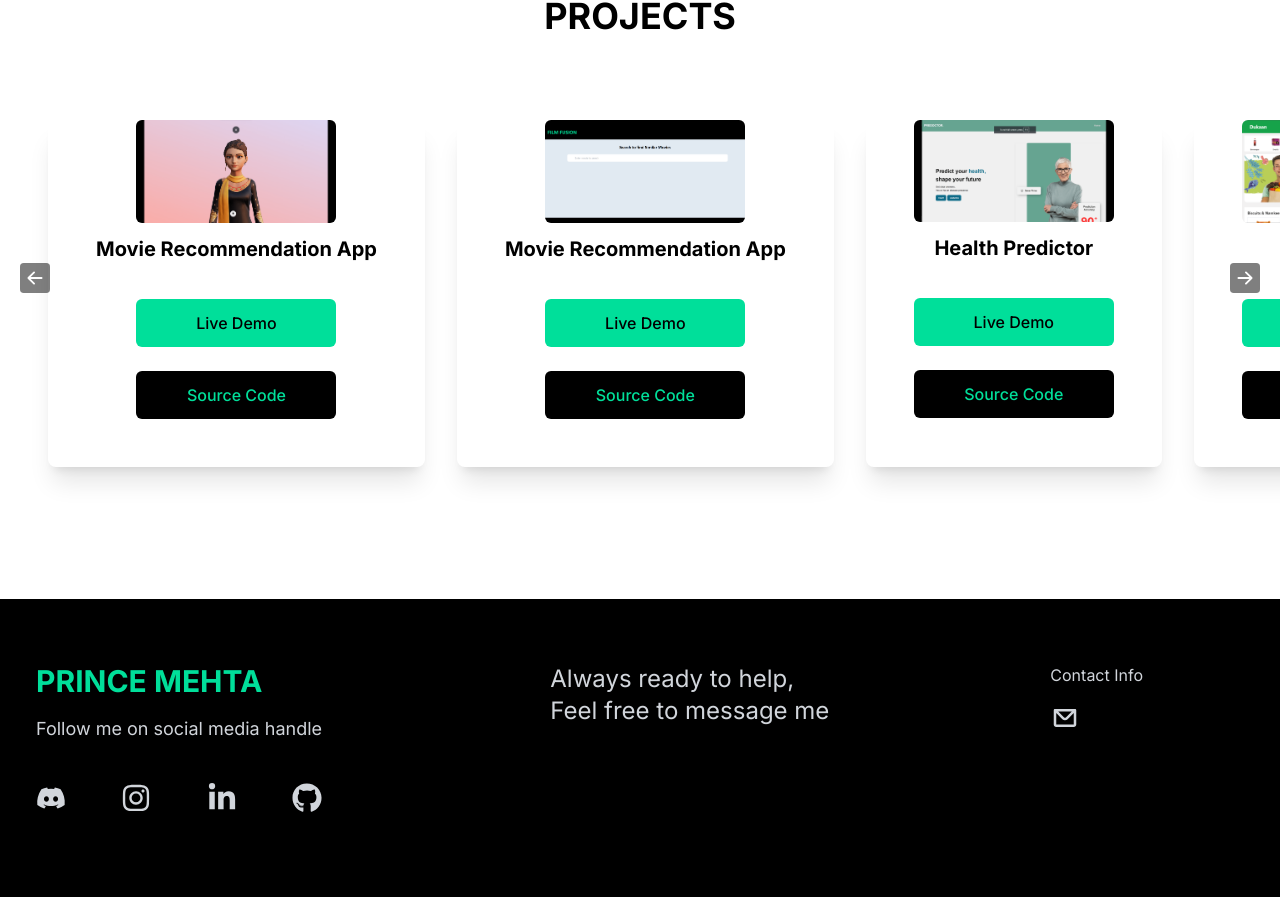
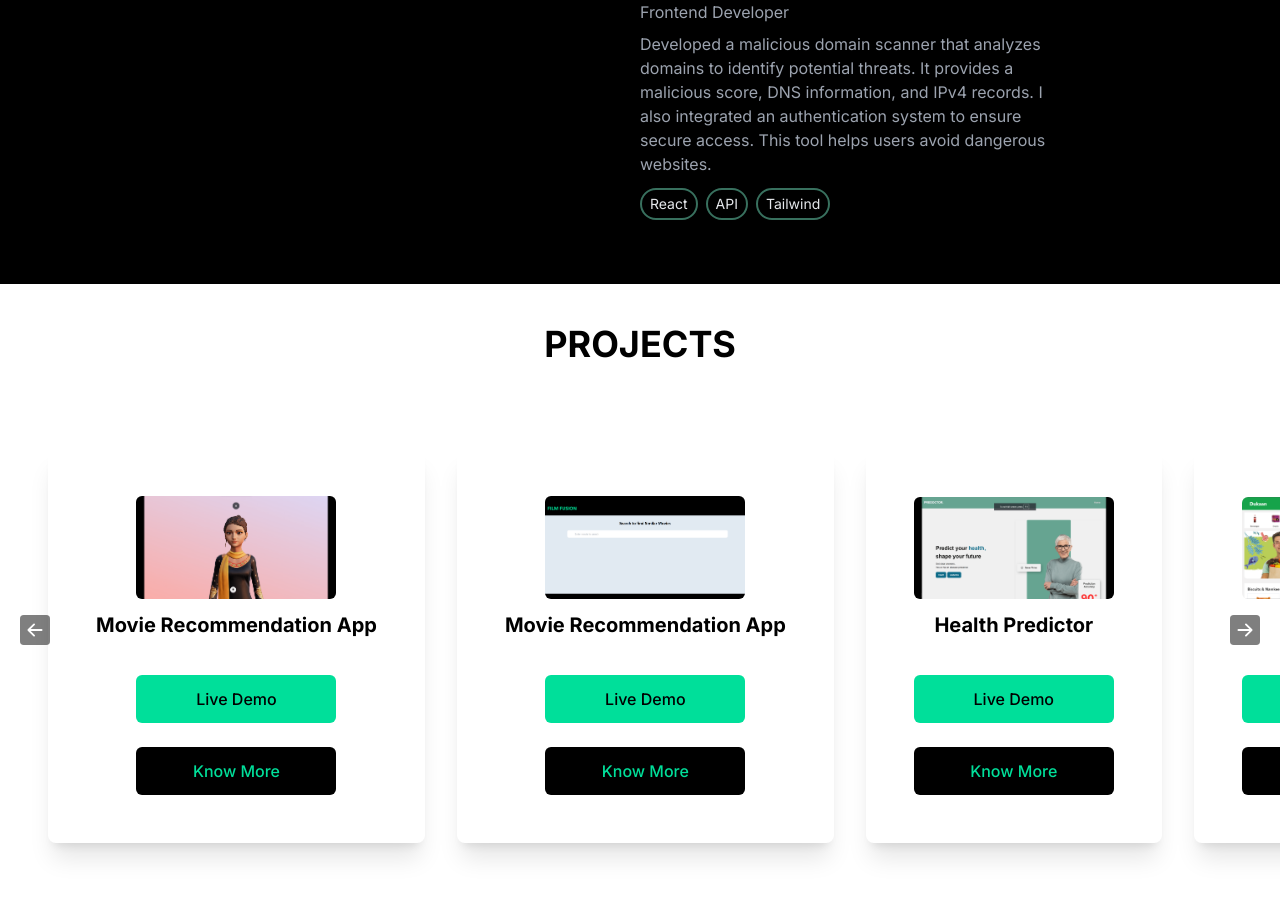
Before and after one commit to Prince-0000/portfolio_app, a Next.js app: page / in a window 1280 px wide. Shown: the part 1881-2778 px from the top of the page. Built offline with nearby package versions, Linux system fonts and the light colour scheme.

Commit message:
add functionalities

```diff
--- a/src/app/about/page.tsx
+++ /dev/null
@@ -1,8 +0,0 @@
-const About = () => {
-    return (
-        <div>
-            <h1 className="text-white">About Page</h1>
-        </div>
-    );
-}
-export default About;
--- /dev/null
+++ b/src/app/project/[title]/page.tsx
@@ -0,0 +1,74 @@
+"use client";
+import { useEffect, useState } from "react";
+const ProjectDetail = () => {
+  const [projectData, setProjectData] = useState<any>(null);
+  const [loading, setLoading] = useState<boolean>(true);
+  useEffect(() => {
+    const data = localStorage.getItem("selectedProject");
+    if (data) {
+      setProjectData(JSON.parse(data));
+    } else {
+      // Handle case where no data is found
+      console.error("No project data found");
+    }
+    setLoading(false);
+  }, []);
+  if (loading) {
+    return <p>Loading...</p>;
+  }
+  if (!projectData) {
+    return <p>No project details available</p>;
+  }
+  return (
+    <div className="p-8 text-white">
+      <div className="grid  grid-cols-1 md:grid-cols-2 gap-2 col-span-4">
+        {/* col1 */}
+        <div>
+          {" "}
+          <img
+            src={projectData.image}
+            alt={projectData.title}
+            className="w-full h-auto mb-4"
+          />
+        </div>
+        {/* col2*/}
+        <div className="flex flex-col px-2">
+          {/* row1 */}
+          <div>
+            <h1 className="text-3xl font-bold mb-4">{projectData.title}</h1>
+          </div>
+          {/* row2 */}
+          <div>
+            {" "}
+            <p className="text-xl mb-4">{projectData.description}</p>
+          </div>
+          <div className="mt-3 mb-6">
+                  {projectData.tech.map((value:string, index:number) => (
+                    <div
+                      key={index}
+                      className="text-sm mr-2 md:mt-0 sm:mb-0 mb-3 border-2 border-[#38705e] text-gray-200 px-2 py-1 inline-block rounded-full"
+                    >
+                      {value}
+                    </div>
+                  ))}
+                </div>
+          {/* row3 */}
+          <div className="flex sm:flex-row flex-col justify-start items-start">
+            <button className="bg-[#00DF9A] w-[200px] rounded-md font-medium sm:mr-3 sm:my-6 py-3 text-black">
+              <a href={projectData.liveUrl} target="_blank" rel="noreferrer">
+                {" "}
+                Live Demo
+              </a>
+            </button>
+            <button className="bg-[#00DF9A] w-[200px] rounded-md font-medium sm:ml-3 sm:my-6 my-4 py-3 p-4 text-black">
+              <a href={projectData.codeUrl} target="_blank" rel="noreferrer">
+                Source Code
+              </a>
+            </button>
+          </div>
+        </div>
+      </div>
+    </div>
+  );
+};
+export default ProjectDetail;
--- a/src/components/contact/contact.tsx
+++ b/src/components/contact/contact.tsx
@@ -2,7 +2,7 @@
 import { CgMail } from "react-icons/cg";
 import { FaDiscord, FaGithub, FaInstagram, FaLinkedinIn } from "react-icons/fa";
 
-const Footer = () => {
+const Contact = () => {
   const handleEmailClick = () => {
     window.location.href = "mailto:princemehta516@gmail.com";
   };
@@ -45,7 +45,7 @@ const Footer = () => {
         </div>
         <div className="md:pl-[120px] pl-[45px] pb-[-50px]">
           <h5 className="pb-4">Contact Info</h5>
-          <button onClick={handleEmailClick} className="text-3xl">
+          <button type="button" onClick={handleEmailClick} className="text-3xl">
             <CgMail />
           </button>
         </div>
@@ -54,4 +54,4 @@ const Footer = () => {
   );
 };
 
-export default Footer;
+export default Contact;
--- a/src/components/experience/experience.tsx
+++ b/src/components/experience/experience.tsx
@@ -1,19 +1,21 @@
 "use client";
-import React from 'react';
+import React from "react";
 
-const Skills = () => {
+const Experience = () => {
   const expInfo = [
     {
       year: "May-2024 - Present",
-        role:"Full Stack Developer",
+      role: "Full Stack Developer",
       title: "Bidfox.ai",
-        desc: "Description ",
+      desc: "Developing an e-auction platform from scratch where companies can create auctions with suppliers and stakeholders. The platform has different views for suppliers, stakeholders, and admins. Suppliers can place bids, and stakeholders can view the auction. The supplier with the highest bid wins the auction. ",
+      skills: ["Vue.js", "Socket.io", "Typescript", "Vuetify", "API"],
     },
     {
       year: "May 2023 - October 2023",
-      role:"Frontend Developer",
+      role: "Frontend Developer",
       title: "Seclookup",
-      desc: "Description",
+      desc: "Developed a malicious domain scanner that analyzes domains to identify potential threats. It provides a malicious score, DNS information, and IPv4 records. I also integrated an authentication system to ensure secure access. This tool helps users avoid dangerous websites.",
+      skills: ["React", "API", "Tailwind"],
     },
   ];
 
@@ -27,12 +29,25 @@ const Skills = () => {
       <div className="grid auto-rows-auto gap-10 justify-center items-center mt-10">
         {expInfo.map((exp, index) => (
           <React.Fragment key={index}>
-            <div className="grid grid-cols-2">
-            <div className="text-sm font-medium text-gray-300 text-end pr-10">{exp.year}</div>
-            <div>
+            <div className="grid md:grid-cols-2">
+              <div className="sm:pb-0 pb-1 text-sm font-medium text-gray-300 md:text-end pr-10">
+                {exp.year}
+              </div>
+              <div className="md:w-4/6">
                 <div className="font-bold">{exp.title}</div>
                 <div className="text-gray-400">{exp.role}</div>
                 <div className="pt-2 text-gray-400">{exp.desc}</div>
+
+                <div className="mt-3">
+                  {exp.skills.map((skill, skillIndex) => (
+                    <div
+                      key={skillIndex}
+                      className="text-sm mr-2 md:mt-0 mt-2 border-2 border-[#38705e] text-gray-200 px-2 py-1 inline-block rounded-full"
+                    >
+                      {skill}
+                    </div>
+                  ))}
+                </div>
               </div>
             </div>
           </React.Fragment>
@@ -42,4 +57,4 @@ const Skills = () => {
   );
 };
 
-export default Skills;
+export default Experience;
--- a/src/components/projects/card.tsx
+++ b/src/components/projects/card.tsx
@@ -1,31 +1,64 @@
 import Link from "next/link";
 import Image, { StaticImageData } from "next/image";
+import { useRouter } from "next/navigation";
 
 interface CardProps {
   image: StaticImageData;
   title: string;
+  tech:string[];
   liveUrl: string;
   codeUrl: string;
+  description: string;
 }
 
-const Card: React.FC<CardProps> = ({ image, title, liveUrl, codeUrl }):JSX.Element => {
+const Card: React.FC<CardProps> = ({
+  image,
+  title,
+  tech,
+  liveUrl,
+  codeUrl,
+  description
+}): JSX.Element => {
+  const router = useRouter();
+  const handleClick = () => {
+    // Redirect to /project/[title] route
+    localStorage.setItem(
+      "selectedProject",
+      JSON.stringify({
+        title,
+        liveUrl,
+        codeUrl,
+        tech,
+        description,
+        image: image.src,
+      })
+    );
+    router.push(`/project/${encodeURIComponent(title)}`);
+  };
   return (
-    <div className="w-full shadow-xl flex flex-col p-12 my-5 rounded-lg hover:scale-105 duration-300">
+    <div className="w-full shadow-xl flex flex-col justify-center items-center p-12 my-5 rounded-lg hover:scale-105 duration-300">
       <Image
-        className="w-[200px] mt-[-3rem] mx-auto bg-white rounded-md object-cover"
+        className="w-[200px] mx-auto bg-white rounded-md object-cover"
         src={image}
         alt={title}
       />
       <h2 className="text-xl font-bold text-center py-3">{title}</h2>
-      <button className="bg-[#00df9a] w-[200px] rounded-md font-medium mx-auto my-6 px-6 py-3 text-black">
-        <a href={liveUrl} target="_blank" rel="noreferrer">
-          Live Demo
-        </a>
-      </button>
-      <button className="bg-black text-[#00df9a] w-[200px] rounded-md font-medium mx-auto px-6 py-3">
-        <Link href={codeUrl} target="_blank" rel="noreferrer">
-          Source Code
+      {liveUrl !== "" ? (
+        <Link href={liveUrl} target="_blank">
+          <button type="button" className="bg-[#00df9a] w-[200px] rounded-md font-medium mx-auto my-6 px-6 py-3 text-black">
+            Live Demo
+          </button>
         </Link>
+      ) : (
+        <></>
+      )}
+
+      <button
+        type="button"
+        className="bg-black text-[#00DF9A] w-[200px] rounded-md font-medium mx-auto px-6 py-3"
+        onClick={handleClick}
+      >
+        Know More
       </button>
     </div>
   );
--- a/src/components/projects/projects.tsx
+++ b/src/components/projects/projects.tsx
@@ -2,7 +2,6 @@
 import Card from "./card";
 import Dukaan from "@/assests/grocery.png";
 import Counterfeit from "@/assests/counterfiet.png";
-import Workout from "@/assests/workout.png";
 import Movie from "@/assests/movie.png";
 import Voice from "@/assests/voice.png"
 import Health from "@/assests/health.png"
@@ -13,43 +12,53 @@ const Projects = () => {
     {
       image: Voice,
       title: "Movie Recommendation App",
+      tech:["React Fiber", "Three.js", "OpenAI", "Google Cloud", "Python", "FastAPI", "Tailwind"],
       liveUrl: "https://virtual-girlfriend-mauve.vercel.app",
-      codeUrl: "https://github.com/Prince-0000/movies_frontend"
+      codeUrl: "https://github.com/Prince-0000/movies_frontend",
+      description:"Developed an AI voice assistant similar to google assistant but with a unique twist, we introduced a 3D model which acts like a virtual girlfriend. Users can talk to model and have fun"
     },
     {
       image: Movie,
       title: "Movie Recommendation App",
+      tech:["React", "API", "Tailwind","FastAPI","AWS","Docker","TF-IDF", "NLP"],
       liveUrl: "https://filmfusion-neon.vercel.app",
-      codeUrl: "https://github.com/Prince-0000/movies_frontend"
+      codeUrl: "https://github.com/Prince-0000/movies_frontend",
+      description:"I developed a movie recommendation app that suggests movies based on user searches, helping users discover similar films they might enjoy. This technology is commonly used on platforms like Netflix and Amazon Prime to enhance user experience."
     },
     {
       image: Health,
       title: "Health Predictor",
+      tech:["React", "API", "Tailwind","FastAPI","AWS","Docker", "Logistics Regression"],
       liveUrl: "https://predoctor.vercel.app",
-      codeUrl: "https://github.com/Prince-0000/health_frontend"
+      codeUrl: "https://github.com/Prince-0000/health_frontend",
+      description:"I developed a health prediction web app that takes data from user and analyzes user input to predict the likelihood of certain diseases. Currently, the app can assess the risk of heart disease and diabetes"
     },
     {
       image: Dukaan,
       title: "Grocery App",
+      tech:["React Fiber", "Three.js", "Python", "FastAPI"],
       liveUrl: "https://dukaann.vercel.app",
-      codeUrl: "https://github.com/Prince-0000/grocery_web_app"
+      codeUrl: "https://github.com/Prince-0000/grocery_web_app",
+      description:"This web application allows users to purchase groceries, similar to JioMart. Users can log in or sign up using Google authentication, browse products by category, sort the products for easier navigation, after adding product to cart, user can complete their purchases through Stripe."
     },
     {
       image: Counterfeit,
       title: "Counterfeit",
+      tech:["React", "API", "Tailwind","ETher.js",'Block-chain'],
       liveUrl: "",
-      codeUrl: "https://github.com/Prince-0000/Counterfeit"
+      codeUrl: "https://github.com/Prince-0000/Counterfeit",
+      description:"A web app built on Ethereum Blockchain using Solidity and React.js Developed a web app that uses blockchain technology to verify the product is authentic or not. Companies can register their product on blockchain and, Made it easy for consumers to verify the authenticity of products."
     },
   ];
 
   const slideLeft = () => {
     var slider = document.getElementById("slider");
-    if (slider !== null) slider.scrollLeft -= 500;
+    if (slider !== null) slider.scrollLeft -= slider.clientWidth;
   };
 
   const slideRight = () => {
     var slider = document.getElementById("slider");
-    if (slider !== null) slider.scrollLeft += 500;
+    if (slider !== null) slider.scrollLeft += slider.clientWidth;
   };
 
   return (
@@ -71,8 +80,10 @@ const Projects = () => {
               key={index}
               image={project.image}
               title={project.title}
+              tech={project.tech}
               liveUrl={project.liveUrl}
               codeUrl={project.codeUrl}
+              description={project.description}
             />
           ))}
         </div>
```
Lines whose indentation alone changed are shown as unchanged.
